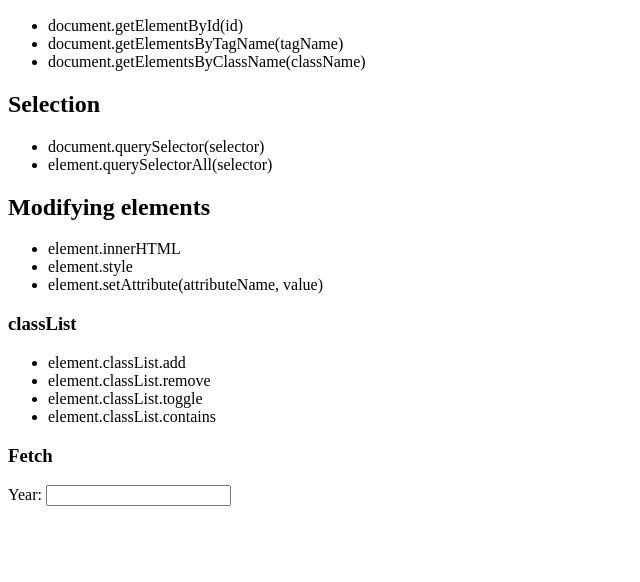
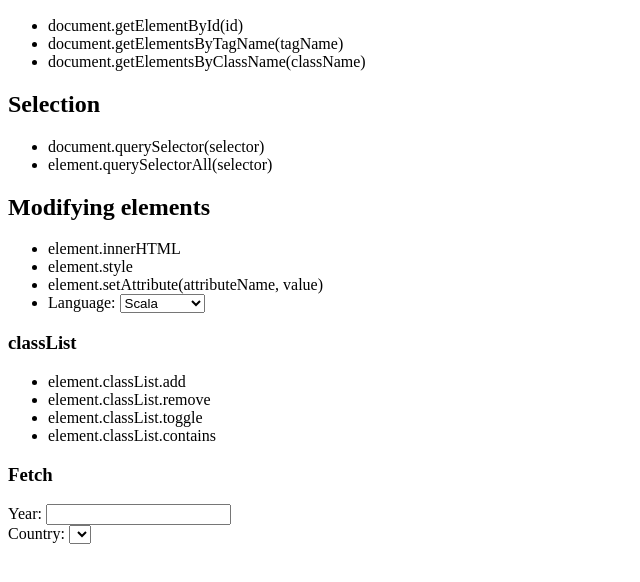
Before and after one commit to guardian/js-conversion-course, a website: page week3/index.html in a window 1280 px wide. Shown: the part 110-692 px from the top of the page, without its empty margins (0-640 px from the left). Drawn offline with Linux system fonts and the light colour scheme.

Commit message:
select elements

```diff
--- a/week3/data.json
+++ b/week3/data.json
@@ -3,7 +3,7 @@
     "countries": [
         "france",
         "united kingdom",
-        "deutchland",
+        "deutschland",
         "italia"
     ]
 }
--- a/week3/index.html
+++ b/week3/index.html
@@ -24,6 +24,14 @@
         <li class="item">element.innerHTML</li>
         <li class="item">element.style</li>
         <li class="item">element.setAttribute(attributeName, value)</li>
+        <li class="item">
+            <label for="language">Language: </label>
+            <select id="language">
+                <option value="scala">Scala</option>
+                <option value="javascript">JavaScript</option>
+                <option value="ocaml">OCaml</option>
+            </select>
+        </li>
     </ul>
 
     <h3 class="section-heading">classList</h3>
@@ -36,7 +44,9 @@
 
     <h3 class="section-heading">Fetch</h3>
     <form id="fetch-form">
-        <label for="year">Year: </label><input id="year" type="text">
+        <label for="year">Year: </label><input id="year" type="text"><br>
+        <label for="country">Country: </label>
+        <select id="country"></select>
     </form>
 
     <script src="index.js"></script>
```
Also changed, not shown: week3/README.md.
